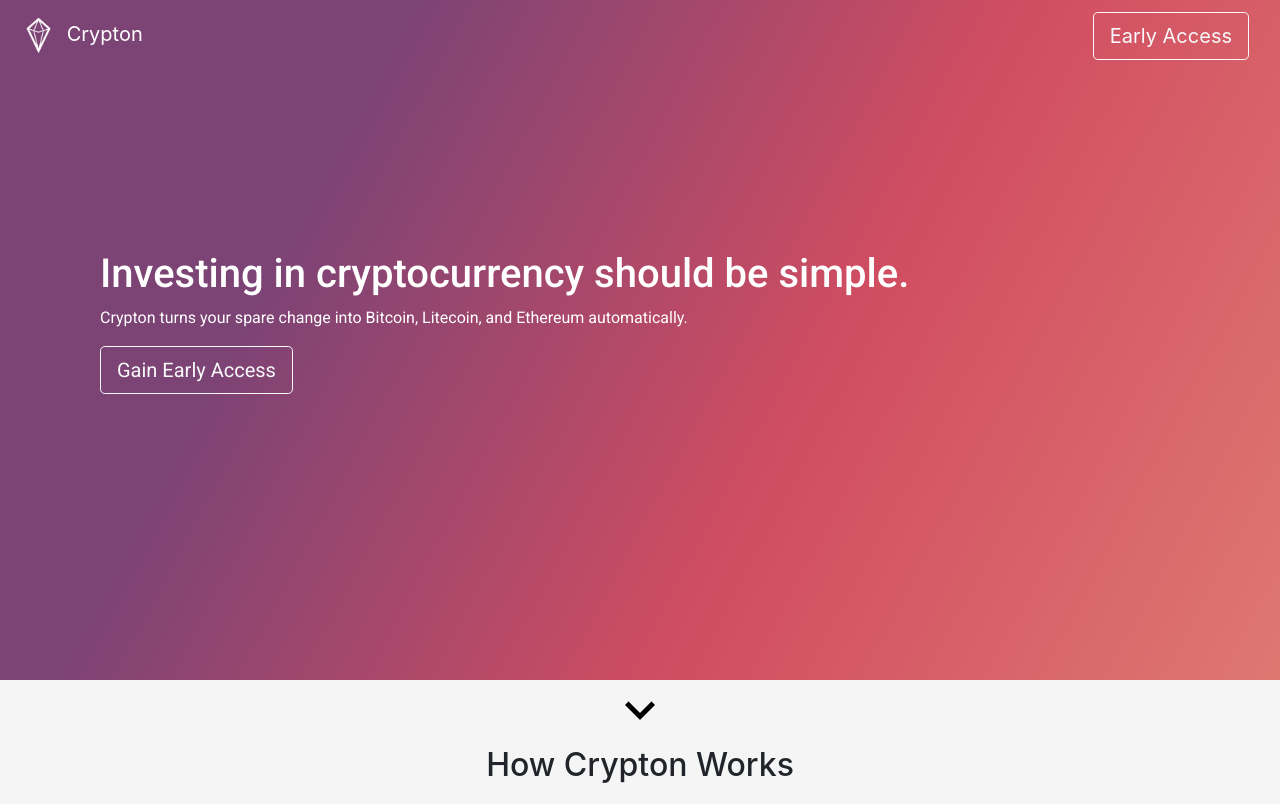
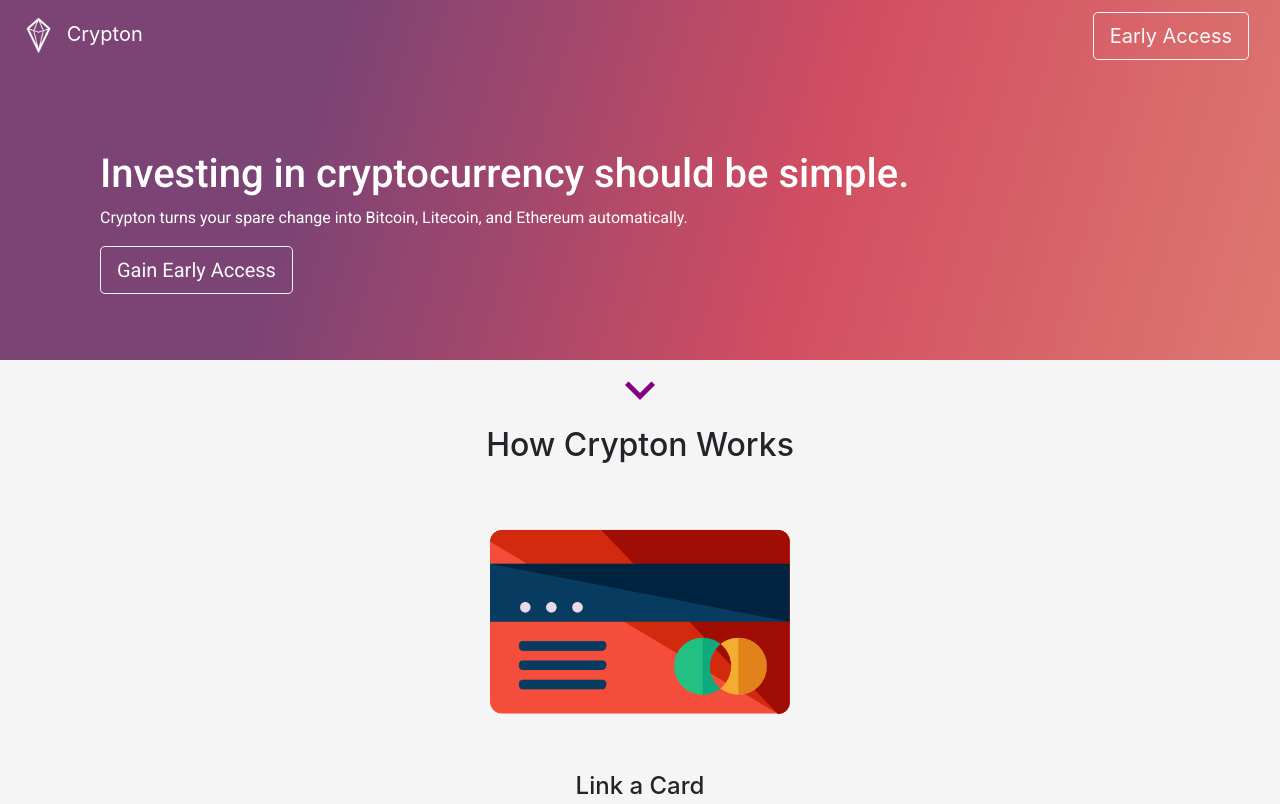
Before and after one commit to majickdave/cryptonNode, a website: page public/index.html in a window 1280 px wide. Shown: the top 804 px of the page. Drawn offline with nearby package versions, Linux system fonts and the light colour scheme.

Commit message:
padding fix

```diff
--- a/public/index.html
+++ b/public/index.html
@@ -89,7 +89,7 @@
 
     <!-- Begin page content -->
     <main role="main" class="container" id="content">
-      <section class="container text-left" style="background: transparent; color: white; padding-bottom: 20px;" id="top">
+      <section class="container text-left" style="background: transparent; color: white;" id="top">
 
       <!-- Main jumbotron for a primary marketing message or call to action -->
           <h1 class="title">Investing in cryptocurrency should be simple.</h1>
@@ -105,7 +105,7 @@
     <!-- features section  -->
     <section id="info" style="background-color: #f5f5f5;">
 		<div class="header text-center">
-      <a href="#info"><i class="material-icons animated infinite bounce" style="font-size: 60px; color: black" onclick="$('#info').animateCss('fadeIn'); $('#features').animateCss('slideInLeft')"
+      <a href="#info"><i class="material-icons animated infinite bounce" style="font-size: 60px; color: purple" onclick="$('#info').animateCss('fadeIn'); $('#features').animateCss('slideInLeft')"
         >keyboard_arrow_down</i></a>
 			<h2>How Crypton Works</h2>
 		</div>
--- a/public/sticky-footer-navbar.css
+++ b/public/sticky-footer-navbar.css
@@ -24,9 +24,9 @@ body {
 -------------------------------------------------- */
 /* Not required for template or sticky footer method. */
 
-body > .container {
+/*body > .container {
   padding: 60px 15px 0;
-}
+}*/
 
 .footer > .container {
   padding-right: 15px;
@@ -55,8 +55,8 @@ code {
 }
 
 #content {
-  padding-top: 250px;
-  padding-bottom: 250px;
+  padding-top: 150px;
+  padding-bottom: 50px;
   margin: auto;
   background: transparent;
   font-family: 'Montserrat', sans-serif;
@@ -88,9 +88,9 @@ code {
 
 }
 
-.feature-text {
+/*.feature-text {
   padding: 30px
-}
+}*/
 
 /*div {
   padding-bottom: 30px;
```
